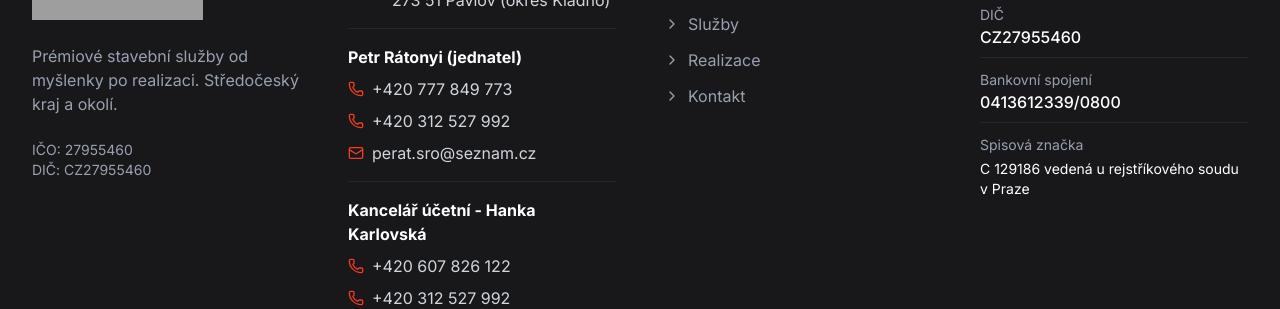
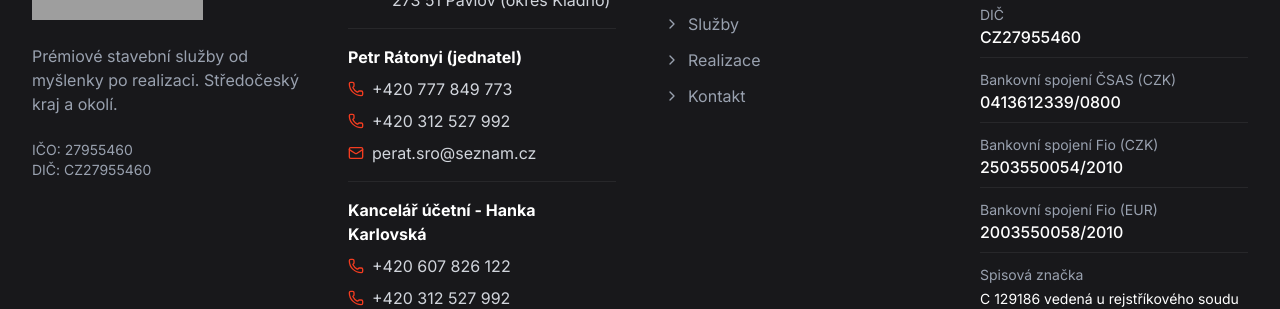
Before and after one commit to MarabuHraje/ratonyi, a React (Vite) app: page /kontakt in a window 1280 px wide. Shown: the part 2418-2727 px from the top of the page. Built offline with nearby package versions, Linux system fonts and the light colour scheme; grey boxes are pictures that could not be loaded.

Commit message:
feat: update banking information in footer
Add additional Fio bank accounts for CZK and EUR and clarify the existing ČSAS account label.

```diff
--- a/src/App.tsx
+++ b/src/App.tsx
@@ -194,8 +194,16 @@ function Footer() {
                  <span className="text-white font-medium">CZ27955460</span>
               </li>
               <li className="flex flex-col border-b border-concrete pb-2 mt-2">
-                 <span className="text-sm">Bankovní spojení</span>
+                 <span className="text-sm">Bankovní spojení ČSAS (CZK)</span>
                  <span className="text-white font-medium">0413612339/0800</span>
+              </li>
+              <li className="flex flex-col border-b border-concrete pb-2 mt-2">
+                 <span className="text-sm">Bankovní spojení Fio (CZK)</span>
+                 <span className="text-white font-medium">2503550054/2010</span>
+              </li>
+              <li className="flex flex-col border-b border-concrete pb-2 mt-2">
+                 <span className="text-sm">Bankovní spojení Fio (EUR)</span>
+                 <span className="text-white font-medium">2003550058/2010</span>
               </li>
               <li className="flex flex-col border-concrete pb-2 mt-2">
                  <span className="text-sm">Spisová značka</span>
```
